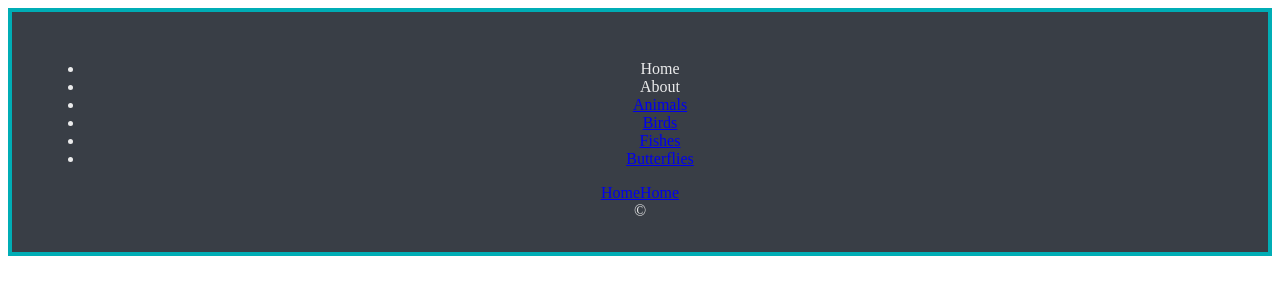
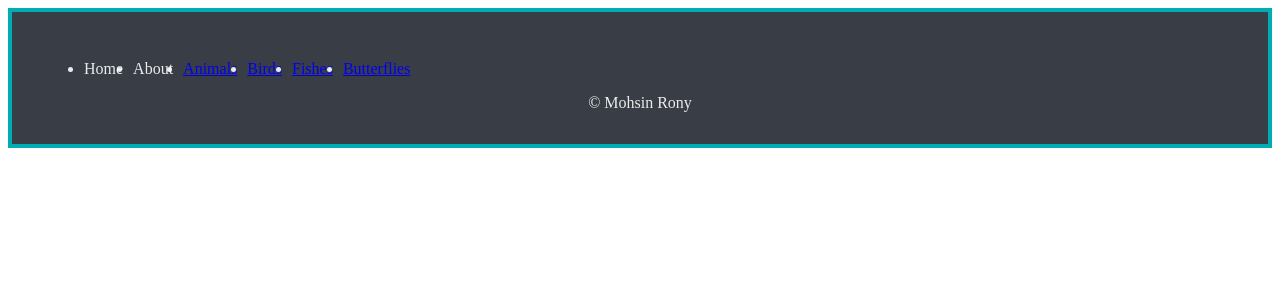
Before and after one commit to mohsinrony/Zoo_App, a React (Vite) app: page / in a window 1280 px wide. Shown: the top 300 px of the page. Built offline with nearby package versions, Linux system fonts and the light colour scheme; the HTML template or start-up script is replaced by a standard one.

Commit message:
add style files

```diff
--- a/src/App.jsx
+++ b/src/App.jsx
@@ -19,8 +19,8 @@ function App() {
        element: <Root />,
 
        children: [
-         { path: "/", element: <Home /> },
-         { path: "/about", element: <About /> },
+         { path: "/home", element: <Home/> },
+         { path: "/about", element: <About/> },
          {path: "/animals", element: <Animals/>},
           {path: "/birds", element: <Birds/>},
              {path: "/fishes", element: <Fish/>},
--- a/src/components/Footer.jsx
+++ b/src/components/Footer.jsx
@@ -1,5 +1,5 @@
-const Footer = (props) => {
+const Footer = () => {
     let copyright = String.fromCodePoint(169);
-    return <footer>{copyright} {props.footer}</footer>
+    return <footer>{copyright} Mohsin Rony</footer>
 }
 export default Footer;
--- a/src/components/Header.jsx
+++ b/src/components/Header.jsx
@@ -1,9 +1,10 @@
 import {NavLink} from 'react-router-dom';
+import "../styles/Header.css"
 const Header = () => {
     return <header>
     <nav>
         <ul>
-            <li><NavLink to="/"></NavLink>Home</li> <li><NavLink to="/about"></NavLink>About</li>
+            <li><NavLink to="/home"></NavLink>Home</li> <li><NavLink to="/about"></NavLink>About</li>
             <li><NavLink to="/animals">Animals</NavLink></li>
             <li><NavLink to="/birds">Birds</NavLink></li>
             <li><NavLink to="/fishes">Fishes</NavLink></li>
--- a/src/routes/About.jsx
+++ b/src/routes/About.jsx
@@ -1,11 +1,7 @@
-import {Link} from 'react-router-dom';
 function About() {
 return (
 
     <>
-
-    <a href="about">About</a>
- <Link to ="/about">About</Link>
 <h2>This is a Zoo project.</h2>
  <p>Here, you can see the animals, birds, fishes and butterflies! Enjoy!</p>
     </>
--- a/src/routes/Home.jsx
+++ b/src/routes/Home.jsx
@@ -1,11 +1,10 @@
-import {Link} from 'react-router-dom';
 function Home() {
 return (
 
     <>
 
-    <a href="home">Home</a>
- <Link to ="/">Home</Link>
+    <p>This is home page</p>
+
     </>
 )
 };
--- /dev/null
+++ b/src/styles/Header.css
@@ -0,0 +1,6 @@
+nav ul{
+  display: flex;
+  flex-direction: row;
+  gap: 10px;
+
+}
```
Also changed, not shown: src/styles/About.css (added), src/styles/Footer.css (added), src/styles/Home.css (added), 1 other file (tests, documents, lock files or other folders).
